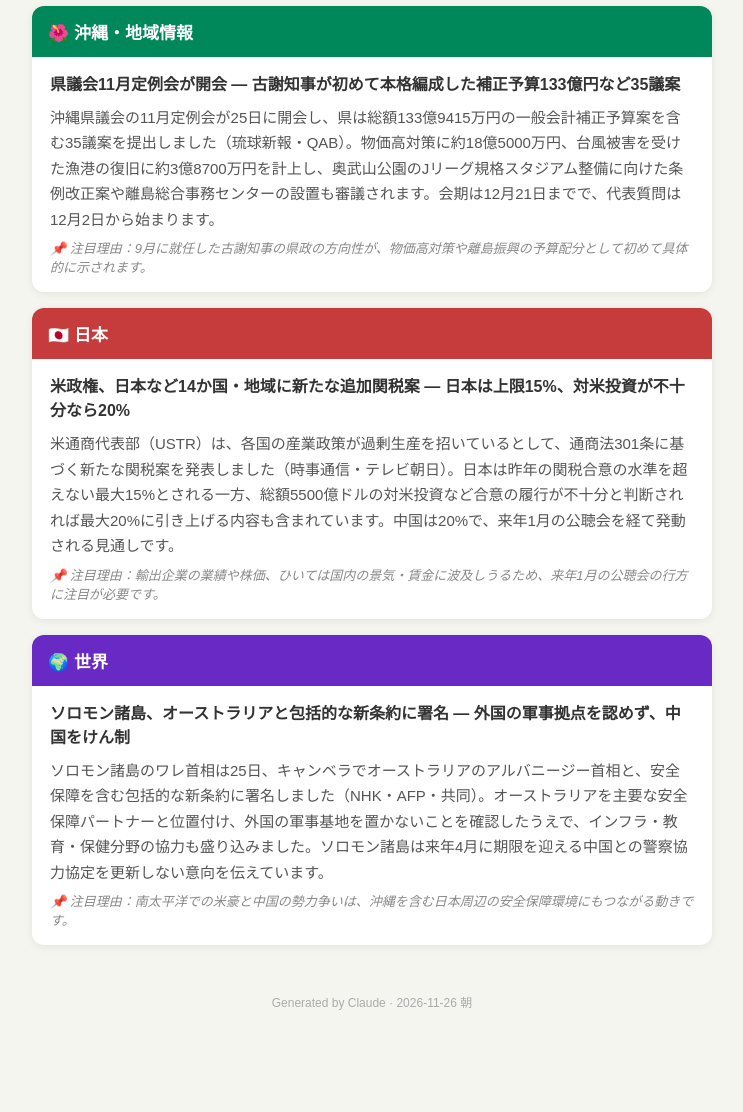
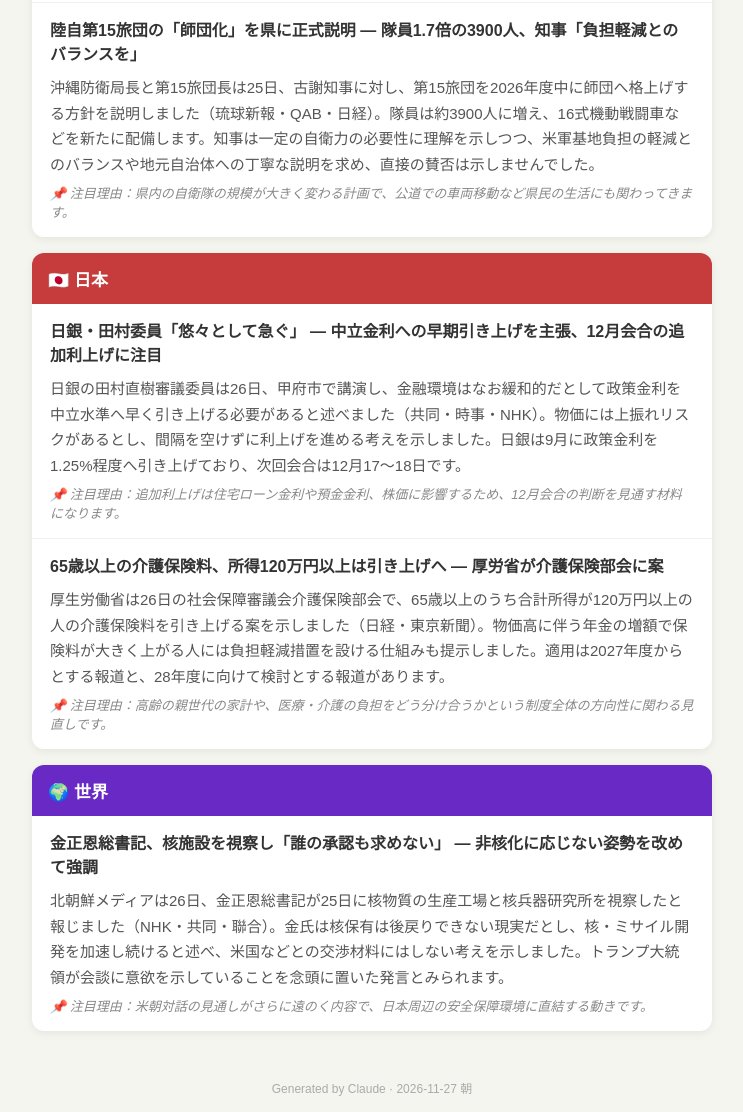
Before and after one commit to koji82kuni/morning-news, a plain HTML site: page index.html in a window 1280 px wide. Shown: the part 641-1753 px from the top of the page, without its empty margins (268-1011 px from the left). Before the commit the page ends 1667 px from the top, so only its background shows below. Drawn offline with Linux system fonts and the light colour scheme.

Commit message:
朝刊更新: 2026-11-27

```diff
--- a/index.html
+++ b/index.html
@@ -3,7 +3,7 @@
 <head>
 <meta charset="UTF-8">
 <meta name="viewport" content="width=device-width, initial-scale=1.0">
-<title>朝刊 2026年11月26日（木）</title>
+<title>朝刊 2026年11月27日（金）</title>
 <style>
   body{font-family:'Hiragino Sans','BIZ UDPGothic',sans-serif;background:#f5f5f0;margin:0;padding:0;color:#333;}
   .header{background:linear-gradient(135deg,#1a1a2e,#16213e);color:white;padding:24px 20px 16px;text-align:center;}
@@ -29,56 +29,58 @@
 <body>
 <div class="header">
   <h1>📰 今日の朝刊</h1>
-  <div class="date">2026年11月26日（木） ／ Claude 自動生成</div>
+  <div class="date">2026年11月27日（金） ／ Claude 自動生成</div>
 </div>
 <div class="container">
 
   <div class="section sec-health">
     <div class="section-header">🏥 産業保健・労働安全衛生</div>
-    <div class="news-item">
-      <div class="news-title">厚労省、第3回「化学物質管理強調月間」を来年2月に実施と発表</div>
-      <div class="news-summary">厚生労働省は11月24日、職場の化学物質管理を重点的に呼びかける第3回「化学物質管理強調月間」を来年2月に実施すると公表しました。リスクアセスメントを軸とする「自律的な管理」への移行が進むなか、事業場での取り組みの点検を促す期間となります。</div>
-      <div class="news-reason">📌 注目理由：病院も消毒薬・抗がん剤・ホルマリンなど化学物質を多く扱う職場であり、院内のリスクアセスメント体制を見直すきっかけになります。</div>
-    </div>
+    <div class="no-news">本日、特筆すべき動向はありませんでした。</div>
   </div>
 
   <div class="section sec-coffee">
     <div class="section-header">☕ コーヒー業界・焙煎</div>
-    <div class="news-item">
-      <div class="news-title">アラビカ先物、約5か月ぶりの安値から反発 ― ブラジル産地の大雨予報で買い戻し</div>
-      <div class="news-summary">ニューヨーク市場のアラビカ先物（3月限）は25日、前日比7.40セント（+2.82%）高で取引を終えました。前日は取引所の認証在庫が26.8万袋超に増えたことで約2%下落し、約5か月ぶりの安値を付けていましたが、ブラジル・ミナスジェライス州で最大36.9mmの大雨が予報されたことから、売り持ちの買い戻しが入りました。</div>
-      <div class="news-reason">📌 注目理由：相場が半年近くぶりの低水準まで下がったことは、12月の生豆仕入れ価格の見通しを立てるうえで参考になります。</div>
-    </div>
+    <div class="no-news">本日、特筆すべき動向はありませんでした。</div>
   </div>
 
   <div class="section sec-okinawa">
     <div class="section-header">🌺 沖縄・地域情報</div>
     <div class="news-item">
-      <div class="news-title">県議会11月定例会が開会 ― 古謝知事が初めて本格編成した補正予算133億円など35議案</div>
-      <div class="news-summary">沖縄県議会の11月定例会が25日に開会し、県は総額133億9415万円の一般会計補正予算案を含む35議案を提出しました（琉球新報・QAB）。物価高対策に約18億5000万円、台風被害を受けた漁港の復旧に約3億8700万円を計上し、奥武山公園のJリーグ規格スタジアム整備に向けた条例改正案や離島総合事務センターの設置も審議されます。会期は12月21日までで、代表質問は12月2日から始まります。</div>
-      <div class="news-reason">📌 注目理由：9月に就任した古謝知事の県政の方向性が、物価高対策や離島振興の予算配分として初めて具体的に示されます。</div>
+      <div class="news-title">本島北部で線状降水帯 ― 東村が全域に避難指示、大宜味村・東村にレベル4の大雨危険警報</div>
+      <div class="news-summary">東村は27日午前3時10分、レベル4の土砂災害危険警報を受けて村内全域に避難指示を出しました（NHK）。沖縄気象台は午前4時24分に大宜味村と東村へレベル4の大雨危険警報を発表し、名護市にも同水準の警報、国頭村・今帰仁村・宜野座村・金武町などにも大雨警報が出ています。本島北部では低地の浸水や河川の増水に厳重な警戒が必要です。</div>
+      <div class="news-reason">📌 注目理由：けさの通勤・通院や北部方面への移動に直接影響するため、出かける前に自治体と気象台の最新情報の確認が必要です。</div>
+    </div>
+    <div class="news-item">
+      <div class="news-title">陸自第15旅団の「師団化」を県に正式説明 ― 隊員1.7倍の3900人、知事「負担軽減とのバランスを」</div>
+      <div class="news-summary">沖縄防衛局長と第15旅団長は25日、古謝知事に対し、第15旅団を2026年度中に師団へ格上げする方針を説明しました（琉球新報・QAB・日経）。隊員は約3900人に増え、16式機動戦闘車などを新たに配備します。知事は一定の自衛力の必要性に理解を示しつつ、米軍基地負担の軽減とのバランスや地元自治体への丁寧な説明を求め、直接の賛否は示しませんでした。</div>
+      <div class="news-reason">📌 注目理由：県内の自衛隊の規模が大きく変わる計画で、公道での車両移動など県民の生活にも関わってきます。</div>
     </div>
   </div>
 
   <div class="section sec-japan">
     <div class="section-header">🇯🇵 日本</div>
     <div class="news-item">
-      <div class="news-title">米政権、日本など14か国・地域に新たな追加関税案 ― 日本は上限15%、対米投資が不十分なら20%</div>
-      <div class="news-summary">米通商代表部（USTR）は、各国の産業政策が過剰生産を招いているとして、通商法301条に基づく新たな関税案を発表しました（時事通信・テレビ朝日）。日本は昨年の関税合意の水準を超えない最大15%とされる一方、総額5500億ドルの対米投資など合意の履行が不十分と判断されれば最大20%に引き上げる内容も含まれています。中国は20%で、来年1月の公聴会を経て発動される見通しです。</div>
-      <div class="news-reason">📌 注目理由：輸出企業の業績や株価、ひいては国内の景気・賃金に波及しうるため、来年1月の公聴会の行方に注目が必要です。</div>
+      <div class="news-title">日銀・田村委員「悠々として急ぐ」 ― 中立金利への早期引き上げを主張、12月会合の追加利上げに注目</div>
+      <div class="news-summary">日銀の田村直樹審議委員は26日、甲府市で講演し、金融環境はなお緩和的だとして政策金利を中立水準へ早く引き上げる必要があると述べました（共同・時事・NHK）。物価には上振れリスクがあるとし、間隔を空けずに利上げを進める考えを示しました。日銀は9月に政策金利を1.25%程度へ引き上げており、次回会合は12月17〜18日です。</div>
+      <div class="news-reason">📌 注目理由：追加利上げは住宅ローン金利や預金金利、株価に影響するため、12月会合の判断を見通す材料になります。</div>
+    </div>
+    <div class="news-item">
+      <div class="news-title">65歳以上の介護保険料、所得120万円以上は引き上げへ ― 厚労省が介護保険部会に案</div>
+      <div class="news-summary">厚生労働省は26日の社会保障審議会介護保険部会で、65歳以上のうち合計所得が120万円以上の人の介護保険料を引き上げる案を示しました（日経・東京新聞）。物価高に伴う年金の増額で保険料が大きく上がる人には負担軽減措置を設ける仕組みも提示しました。適用は2027年度からとする報道と、28年度に向けて検討とする報道があります。</div>
+      <div class="news-reason">📌 注目理由：高齢の親世代の家計や、医療・介護の負担をどう分け合うかという制度全体の方向性に関わる見直しです。</div>
     </div>
   </div>
 
   <div class="section sec-world">
     <div class="section-header">🌍 世界</div>
     <div class="news-item">
-      <div class="news-title">ソロモン諸島、オーストラリアと包括的な新条約に署名 ― 外国の軍事拠点を認めず、中国をけん制</div>
-      <div class="news-summary">ソロモン諸島のワレ首相は25日、キャンベラでオーストラリアのアルバニージー首相と、安全保障を含む包括的な新条約に署名しました（NHK・AFP・共同）。オーストラリアを主要な安全保障パートナーと位置付け、外国の軍事基地を置かないことを確認したうえで、インフラ・教育・保健分野の協力も盛り込みました。ソロモン諸島は来年4月に期限を迎える中国との警察協力協定を更新しない意向を伝えています。</div>
-      <div class="news-reason">📌 注目理由：南太平洋での米豪と中国の勢力争いは、沖縄を含む日本周辺の安全保障環境にもつながる動きです。</div>
+      <div class="news-title">金正恩総書記、核施設を視察し「誰の承認も求めない」 ― 非核化に応じない姿勢を改めて強調</div>
+      <div class="news-summary">北朝鮮メディアは26日、金正恩総書記が25日に核物質の生産工場と核兵器研究所を視察したと報じました（NHK・共同・聯合）。金氏は核保有は後戻りできない現実だとし、核・ミサイル開発を加速し続けると述べ、米国などとの交渉材料にはしない考えを示しました。トランプ大統領が会談に意欲を示していることを念頭に置いた発言とみられます。</div>
+      <div class="news-reason">📌 注目理由：米朝対話の見通しがさらに遠のく内容で、日本周辺の安全保障環境に直結する動きです。</div>
     </div>
   </div>
 
 </div>
-<div class="footer">Generated by Claude · 2026-11-26 朝</div>
+<div class="footer">Generated by Claude · 2026-11-27 朝</div>
 </body>
 </html>
```
